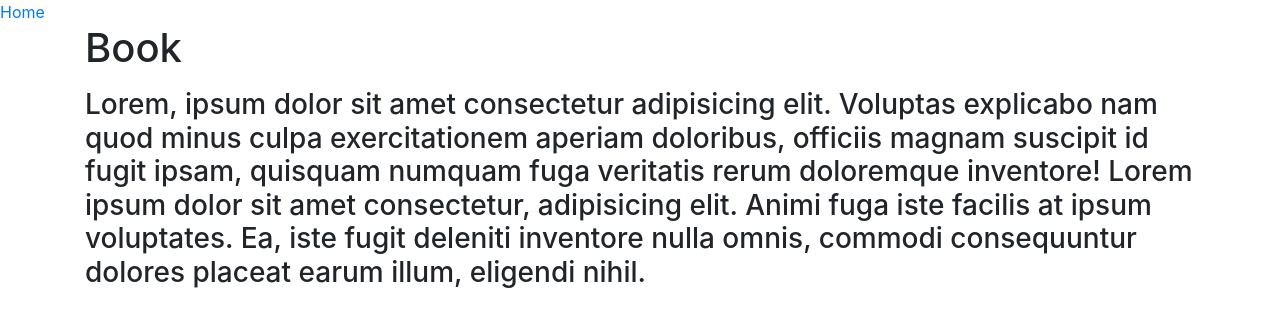
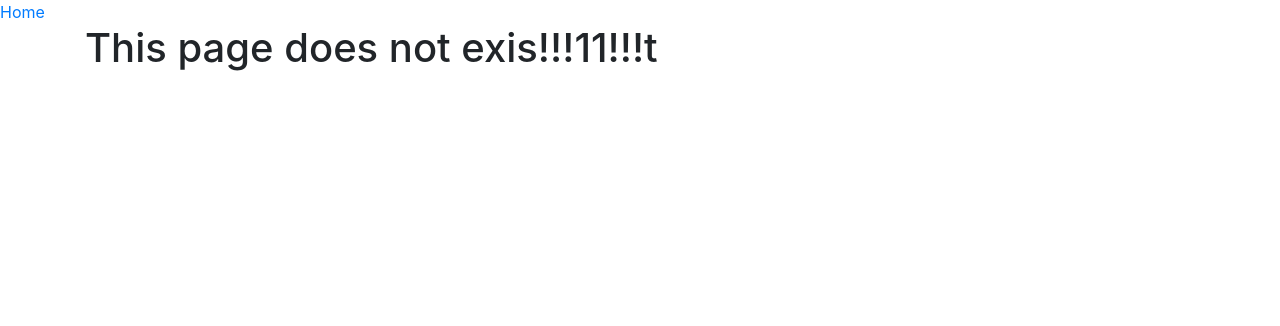
Before and after one commit to marcogmaia/nareal, a React (Create React App) app: page /book/0 in a window 1280 px wide. Shown: the top 326 px of the page. Built offline with nearby package versions, Linux system fonts and the light colour scheme; the HTML template or start-up script is replaced by a standard one.

Commit message:
trying to change route params

```diff
--- a/src/App.js
+++ b/src/App.js
@@ -15,8 +15,8 @@ class App extends Component {
           {/* <Route component={Navigation} /> */}
           <Navigation />
           <Switch>
-            <Route exact path="/" component={Home} />
-            <Route path="/book" component={Book} />
+            <Route path="/" component={Home} exact />
+            <Route path="/book:testval" component={Book} />
             <Route component={Error} />
           </Switch>
         </div>
--- a/src/components/Home.jsx
+++ b/src/components/Home.jsx
@@ -1,7 +1,7 @@
 import React, { Component } from "react";
-import { BrowserRouter, Route, NavLink } from "react-router-dom";
+import { Link } from "react-router-dom";
 
-import Book from "./book";
+// import Book from "./book";
 
 class Home extends Component {
   // imgfolder = "../epubs/covers/";
@@ -19,15 +19,6 @@ class Home extends Component {
     // console.log("mas que coisa doido");
     // return id;
     console.log(id);
-
-    return (
-      // <BrowserRouter>
-      <div>
-        <NavLink to="/book">Book</NavLink>
-      </div>
-      // <Route exact path="book" component={Book} />
-      // </BrowserRouter>
-    );
   };
 
   render() {
@@ -38,14 +29,17 @@ class Home extends Component {
             {this.state.images.map(img => (
               <div key={img.id} className="card">
                 {/* <button onClick={() => this.handleClickThumbnail(img.id)}> */}
-                <NavLink to={"/book"}>
+                <Link
+                  onClick={() => this.handleClickThumbnail(img.id)}
+                  to={`books/${img.id}`}
+                >
                   <img
                     height="350px"
                     width="250px"
                     src={require(`../epubs/covers/${img.value}.jpg`)}
                     alt=""
                   />
-                </NavLink>
+                </Link>
                 {/* </button> */}
               </div>
             ))}
--- a/src/components/book.jsx
+++ b/src/components/book.jsx
@@ -1,26 +1,30 @@
-import React from "react";
+import React, { Component } from "react";
 
-const Book = () => {
-  //   state = {};
-  //   console.log(this.props);
+class Books extends Component {
+  // state = [
+  //   { id: 1, text: "random text 1" },
+  //   { id: 2, text: "random text 2" },
+  //   { id: 3, text: "random text 3" },
+  //   { id: 4, text: "random text 4" }
+  // ];
+
+  // console.log(this.props);
+  randomtext() {
+    console.log(this.props.match.params);
+    return "random text wtf Lorem ipsum dolor sit amet consectetur adipisicing elit. Reprehenderit voluptatem expedita eos eveniet corrupti iure consequatur optio exercitationem dicta repellendus pariatur inventore, velit commodi dignissimos officia, cumque provident itaque accusantium?";
+  }
+  render() {
     return (
       <div className="container">
         <h1>
           <p>Book</p>
         </h1>
-      <h3>
-        <p>
-          Lorem, ipsum dolor sit amet consectetur adipisicing elit. Voluptas
-          explicabo nam quod minus culpa exercitationem aperiam doloribus,
-          officiis magnam suscipit id fugit ipsam, quisquam numquam fuga
-          veritatis rerum doloremque inventore! Lorem ipsum dolor sit amet
-          consectetur, adipisicing elit. Animi fuga iste facilis at ipsum
-          voluptates. Ea, iste fugit deleniti inventore nulla omnis, commodi
-          consequuntur dolores placeat earum illum, eligendi nihil.
-        </p>
-      </h3>
+        <h4>
+          <p>{this.randomtext()}</p>
+        </h4>
       </div>
     );
-};
+  }
+}
 
-export default Book;
+export default Books;
```
Lines whose indentation alone changed are shown as unchanged.
